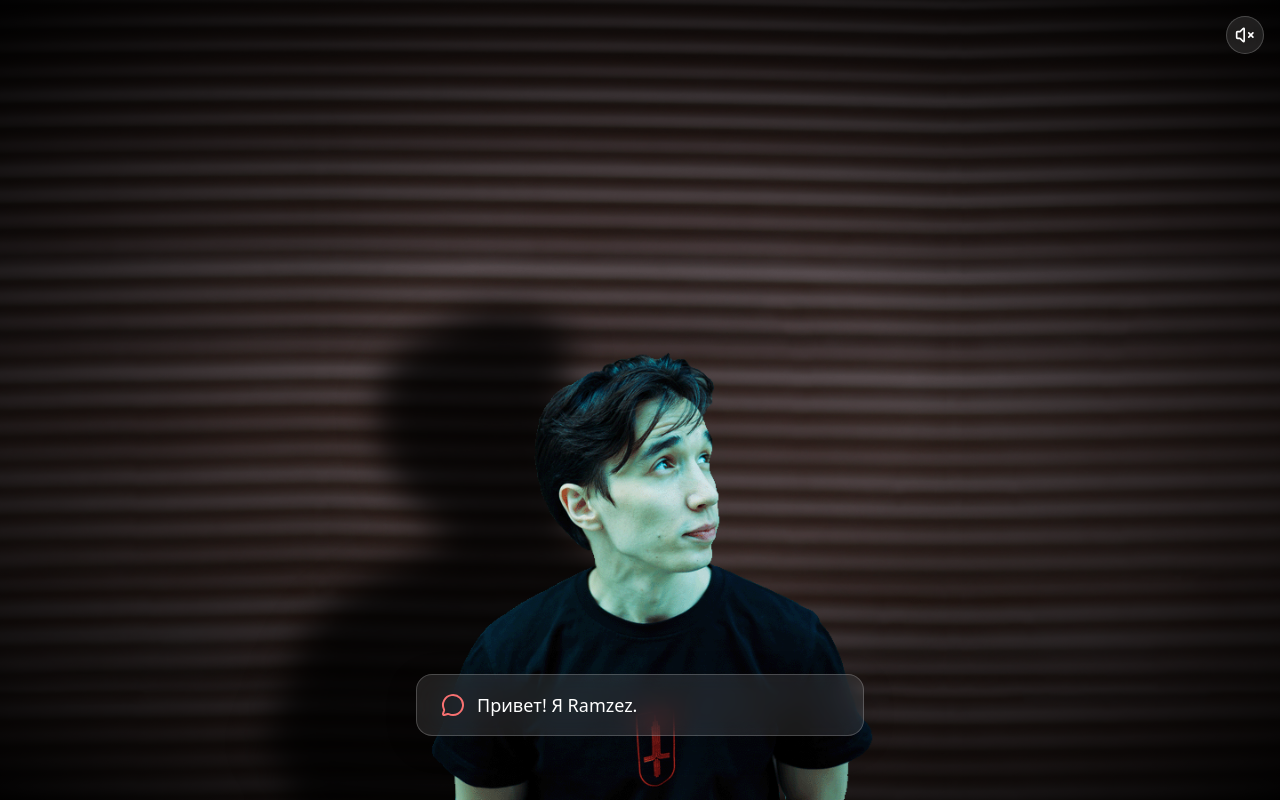
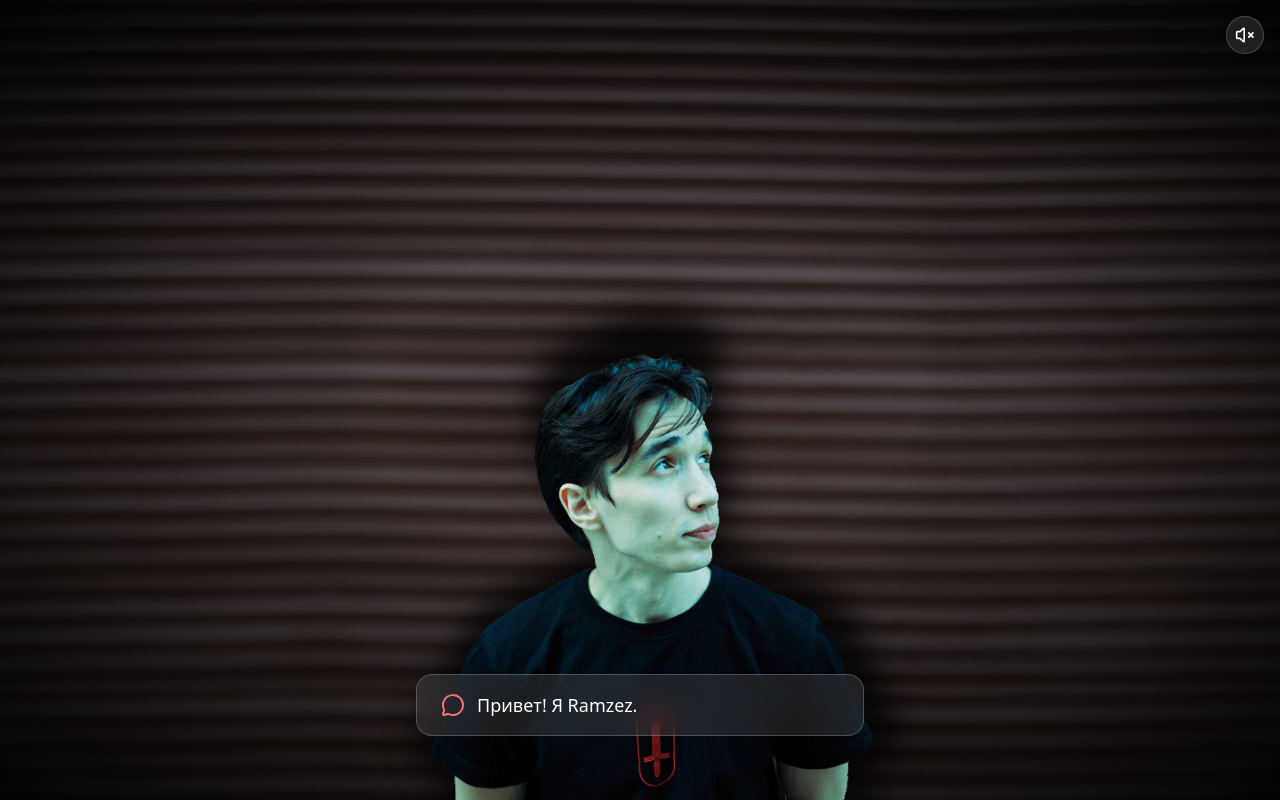
Before and after one commit to Ramzezzzzz/ramzez-portfolio, a React (Vite) app: page / in a window 1280 px wide. Built offline with nearby package versions, Linux system fonts and the light colour scheme.

Commit message:
седьмой фикс тени

```diff
--- a/src/pages/HomePage.jsx
+++ b/src/pages/HomePage.jsx
@@ -328,7 +328,7 @@ useEffect(() => {
   <motion.img
     src={`${BASE_URL}images/portfolio_ramzez_right_shadow.png`}
     alt="Shadow right"
-    className="object-contain absolute bottom-0 left-1/2 -translate-x-[60%]"
+    className="object-contain absolute bottom-0 left-1/2 -translate-x-[51%]"
     style={{
       opacity: activeImage === "right" ? 1 : 0,
       maxWidth: "none",
```
